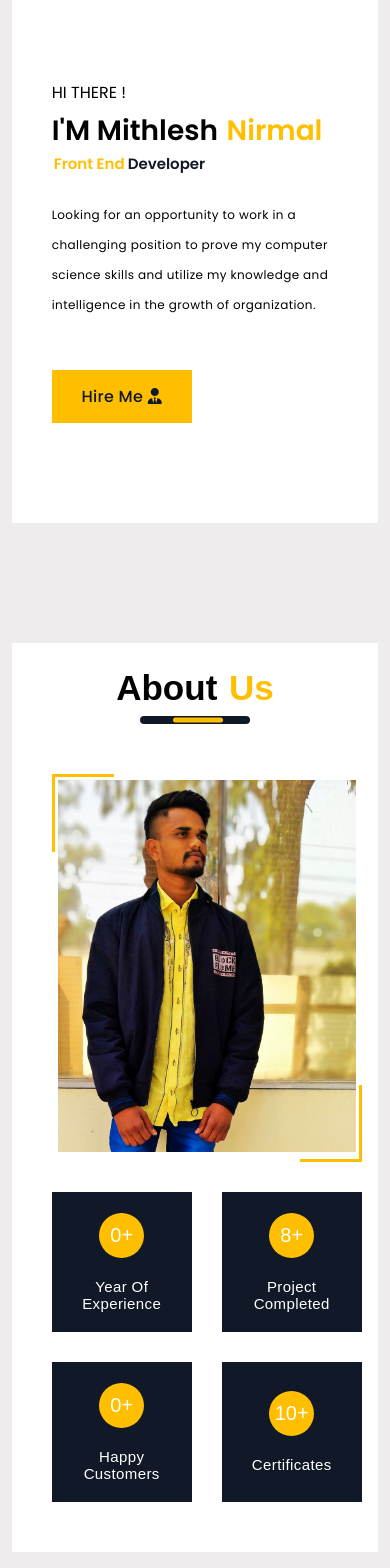
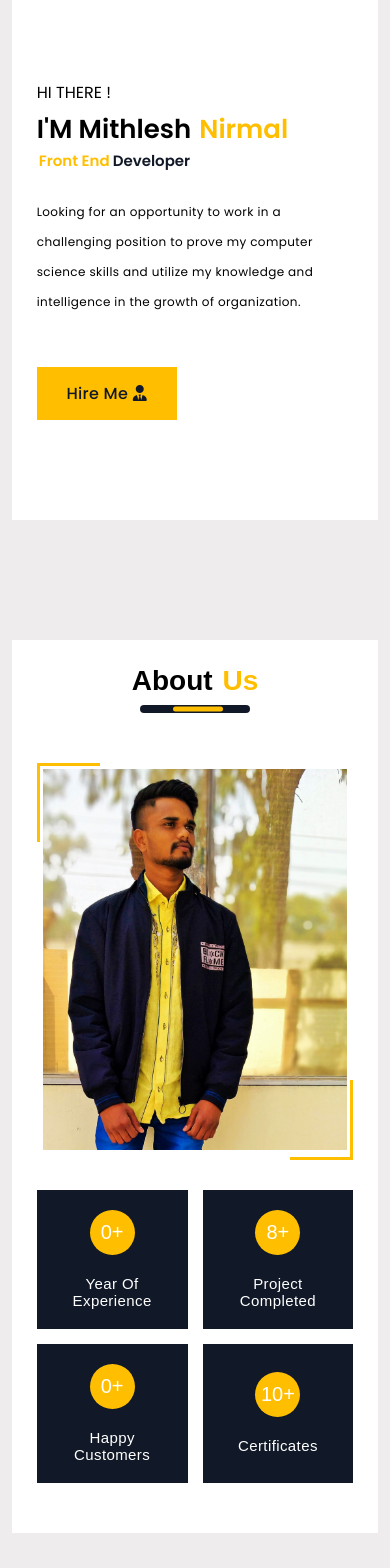
Before and after one commit to devmithlesh/devmithlesh, a React (Create React App) app: page / in a window 390 px wide. Shown: the top 1568 px of the page. Built offline with nearby package versions, Linux system fonts and the light colour scheme; a web font is replaced by a local one.

Commit message:
responsive

```diff
--- a/src/App.js
+++ b/src/App.js
@@ -5,6 +5,7 @@ import { BrowserRouter, Routes, Route } from "react-router-dom";
 function App() {
   return (
     <>
+      <div className="main_app_div_container">
         <BrowserRouter>
           <Routes>
             <Route path="/" element={<Home />} />
@@ -12,6 +13,7 @@ function App() {
             <Route path="*" element={<Nomatch />} />
           </Routes>
         </BrowserRouter>
+      </div>
     </>
   );
 }
--- a/src/Home/Home.css
+++ b/src/Home/Home.css
@@ -107,7 +107,7 @@
     padding: 13px 10px;
   }
   .personal_details {
-    height: 1253px;
+    height: 1320px;
   }
 
   /* Home */
@@ -207,8 +207,9 @@
 }
 
 @media (max-width: 480px) {
+  /* first section hi there */
   h1 {
-    font-size: 28px;
+    font-size: 26px;
   }
   .leftside_home_div .hi {
     font-size: 16px;
@@ -223,7 +224,15 @@
     font-size: 12px;
     padding-right: 20px;
   }
+  .leftside_home_div {
+    padding: 80px 0 100px 25px;
+  }
+
   /* Aboutus */
+  .box_about {
+    width: 100%;
+    height: 100%;
+  }
   .about_main_div {
     grid-template-columns: repeat(1, 1fr);
     row-gap: 30px;
@@ -232,7 +241,10 @@
     width: 100%;
   }
   .right_about {
-    gap: 30px;
+    gap: 15px;
+  }
+  .about_bg_top {
+    padding: 0 25px;
   }
   /* Projects */
   .project_card_main_flex {
@@ -256,7 +268,7 @@
     grid-template-columns: repeat(1, 1fr);
   }
   .timeline_div_edu {
-    width: 18px;
+    width: 17px;
   }
   .right_side_col_scl {
     width: 70%;
@@ -268,10 +280,4 @@
   .right_div_skills_nme {
     width: 100%;
   }
-
-  /* contact us */
-  .main_grid_div_contact {
-    grid-template-columns: repeat(1, 1fr);
-    row-gap: 30px;
-  }
 }
--- a/src/components/Archivement/Archive.css
+++ b/src/components/Archivement/Archive.css
@@ -103,3 +103,11 @@
   font-size: 16px;
   color: var(--white);
 }
+
+/* Media query for phone */
+
+@media (max-width: 480px) {
+  .archive_main_div {
+    padding: 40px 25px 40px 25px;
+  }
+}
--- a/src/components/Contact/Contact.css
+++ b/src/components/Contact/Contact.css
@@ -91,6 +91,10 @@
   }
 }
 
+.br_email {
+  display: none;
+}
+
 /* Right Side Input Area */
 
 form {
@@ -138,3 +142,18 @@ form label {
   font-size: 14px;
   padding-bottom: 5px;
 }
+
+@media (max-width: 480px) {
+  .contact_main_div {
+    padding: 40px 25px 40px 25px;
+  }
+  /* contact us */
+  .main_grid_div_contact {
+    display: flex;
+    flex-direction: column;
+    row-gap: 30px;
+  }
+  .br_email {
+    display: block;
+  }
+}
--- a/src/components/Contact/Contact.js
+++ b/src/components/Contact/Contact.js
@@ -57,7 +57,11 @@ const Contact = () => {
                     <p className="icons_bg_con">
                       <TfiEmail className="icons_contact_left" />
                     </p>
-                    <p>mithleshnirmal786123@gmail.com</p>
+                    <p>
+                      mithleshnirmal786123
+                      <br className="br_email" />
+                      @gmail.com
+                    </p>
                   </span>
                 </div>
                 <div>
--- a/src/components/Education/Education.css
+++ b/src/components/Education/Education.css
@@ -232,3 +232,20 @@
   column-gap: 5px;
   padding-top: 5px;
 }
+
+/* mediaquery for phone  */
+
+@media (max-width: 480px) {
+  .education_main_div {
+    padding: 40px 25px 40px 25px;
+  }
+  .icon_lang_edu_i_boot {
+    display: none;
+  }
+  .social_icon_div_education {
+    padding: 20px 10px;
+  }
+  .right_div_skills_nme {
+    padding: 20px;
+  }
+}
--- a/src/components/Education/Education.js
+++ b/src/components/Education/Education.js
@@ -27,7 +27,7 @@ function Education() {
               <SiCss3 className="icon_lang_edu_i" />
               <FaReact className="icon_lang_edu_i" />
               <SiTailwindcss className="icon_lang_edu_i" />
-              <BsBootstrap className="icon_lang_edu_i" />
+              <BsBootstrap className="icon_lang_edu_i icon_lang_edu_i_boot" />
               <TbBrandJavascript className="icon_lang_edu_i" />
             </div>
 
--- a/src/components/Footer/Footer.css
+++ b/src/components/Footer/Footer.css
@@ -60,3 +60,11 @@ footer {
   font-weight: 500;
   letter-spacing: 1px;
 }
+
+/* media query for mobile */
+@media (max-width: 480px) {
+  /* footer section */
+  .main_div_footer {
+    padding: 40px 25px 40px 25px;
+  }
+}
--- a/src/components/Project/Project.css
+++ b/src/components/Project/Project.css
@@ -68,3 +68,9 @@
   font-family: var(--poppins);
   background: var(--yellow);
 }
+
+@media (max-width: 480px) {
+  .project_main_div {
+    padding: 40px 25px 40px 25px;
+  }
+}
--- a/src/index.css
+++ b/src/index.css
@@ -134,5 +134,13 @@ a {
 @media (min-width: 1200px) {
   body {
     background: #eeecec;
+    width: 1300px;
+    margin: 0 auto;
   }
 }
+
+@media (max-width: 480px) {
+  h2 {
+    font-size: 28px;
+  }
+}
```
Also changed, not shown: 1 other file (tests, documents, lock files or other folders). Lines whose indentation alone changed are shown as unchanged.
